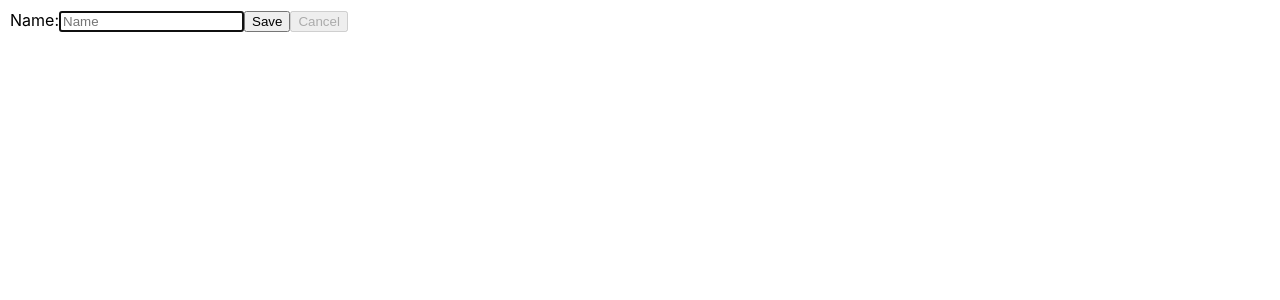
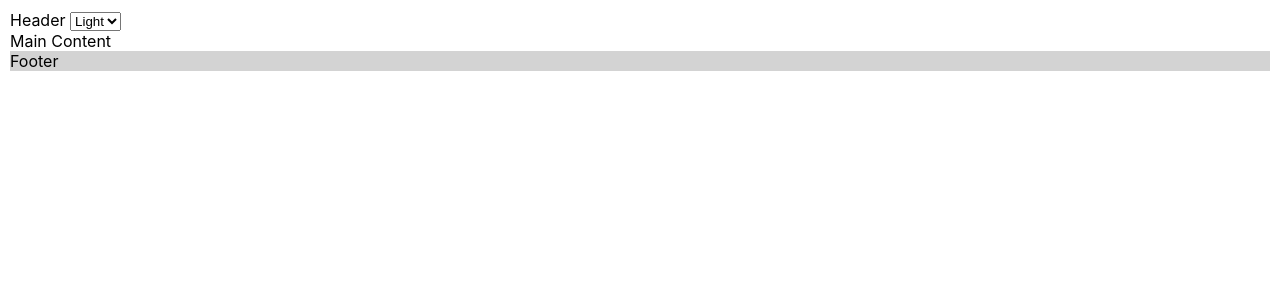
Before and after one commit to pecourses/pe2022-1-react-app, a React (Create React App) app: page / in a window 1280 px wide. Shown: the top 300 px of the page. Built offline with nearby package versions, Linux system fonts and the light colour scheme.

Commit message:
Add withContext HOC example

```diff
--- a/src/App.js
+++ b/src/App.js
@@ -1,7 +1,46 @@
-import UserInfoForm from './components/UserInfoForm/index';
+import React, { Component } from 'react';
+import CONSTANTS from './constants';
+import { ThemeContext } from './contexts';
+import styles from './App.module.sass';
+import classNames from 'classnames';
+import Footer from './components/FooterForHOC';
+import ThemeSwitcher from './components/ThemeSwitcherForHOC';
 
-function App() {
-  return <UserInfoForm />;
+const { LIGHT, DARK, PINK } = CONSTANTS.THEME;
+
+class App extends Component {
+  constructor(props) {
+    super(props);
+
+    this.state = {
+      theme: LIGHT,
+    };
+  }
+
+  setTheme = newTheme => {
+    this.setState({ theme: newTheme });
+  };
+
+  render() {
+    const { theme } = this.state;
+    const pageClassName = classNames({
+      [styles.lightTheme]: theme === LIGHT,
+      [styles.darkTheme]: theme === DARK,
+      [styles.pinkTheme]: theme === PINK,
+    });
+
+    return (
+      <ThemeContext.Provider value={{ theme, setTheme: this.setTheme }}>
+        <div className={pageClassName}>
+          <header>
+            <span>Header</span> <ThemeSwitcher />
+          </header>
+          <main>Main Content</main>
+          <Footer />
+        </div>
+      </ThemeContext.Provider>
+    );
+  }
 }
 
 export default App;
--- /dev/null
+++ b/src/components/FooterForHOC/Footer.module.sass
@@ -0,0 +1,8 @@
+.lightTheme
+  background-color: lightgrey
+
+.darkTheme
+  background-color: darkgrey
+
+.pinkTheme
+  background-color: lightblue
--- /dev/null
+++ b/src/components/FooterForHOC/index.jsx
@@ -0,0 +1,19 @@
+import classNames from 'classnames';
+import styles from './Footer.module.sass';
+import ThemeContext from '../../contexts/themeContext';
+import CONSTANTS from '../../constants';
+import { withContext } from '../HOCs';
+
+const { LIGHT, DARK, PINK } = CONSTANTS.THEME;
+
+function Footer({ value: { theme } }) {
+  const footerClassName = classNames({
+    [styles.lightTheme]: theme === LIGHT,
+    [styles.darkTheme]: theme === DARK,
+    [styles.pinkTheme]: theme === PINK,
+  });
+
+  return <footer className={footerClassName}>Footer</footer>;
+}
+
+export default withContext(Footer, ThemeContext);
--- a/src/components/HOCs/index.js
+++ b/src/components/HOCs/index.js
@@ -1 +1,2 @@
 export { default as withDataLoading } from './withDataLoading';
+export { default as withContext } from './withContext';
--- /dev/null
+++ b/src/components/HOCs/withContext.js
@@ -0,0 +1,14 @@
+function withContext(WrappedComponent, Context) {
+  function WrappedComponentWithContext(props) {
+    return (
+      <Context.Consumer>
+        {value => {
+          return <WrappedComponent value={value} {...props} />;
+        }}
+      </Context.Consumer>
+    );
+  }
+  return WrappedComponentWithContext;
+}
+
+export default withContext;
--- a/src/components/ThemeSwitcher/index.jsx
+++ b/src/components/ThemeSwitcher/index.jsx
@@ -6,9 +6,7 @@ const { LIGHT, DARK, PINK } = CONSTANTS.THEME;
 function ThemeSwitcher() {
   return (
     <ThemeContext.Consumer>
-      {/* // 3 */}
       {({ theme, setTheme }) => {
-        // 4
         const changeTheme = ({ target: { value } }) => {
           setTheme(value);
         };
--- /dev/null
+++ b/src/components/ThemeSwitcherForHOC/index.jsx
@@ -0,0 +1,21 @@
+import CONSTANTS from '../../constants';
+import ThemeContext from '../../contexts/themeContext';
+import { withContext } from '../HOCs';
+
+const { LIGHT, DARK, PINK } = CONSTANTS.THEME;
+
+function ThemeSwitcher({ value: { theme, setTheme } }) {
+  const changeTheme = ({ target: { value } }) => {
+    setTheme(value);
+  };
+
+  return (
+    <select value={theme} onChange={changeTheme}>
+      <option value={LIGHT}>Light</option>
+      <option value={DARK}>Dark</option>
+      <option value={PINK}>Pink</option>
+    </select>
+  );
+}
+
+export default withContext(ThemeSwitcher, ThemeContext);
```
